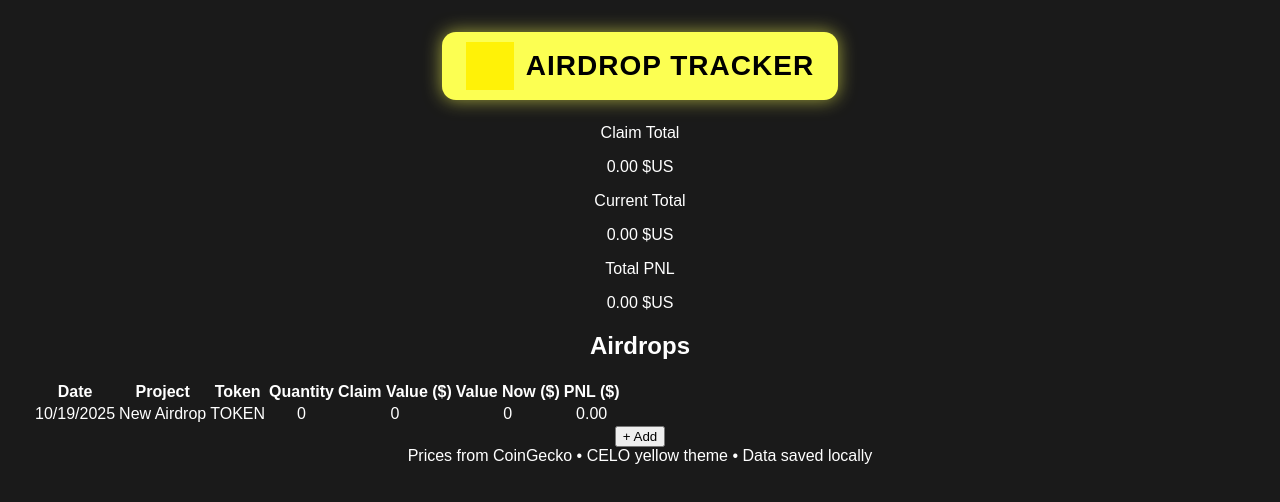
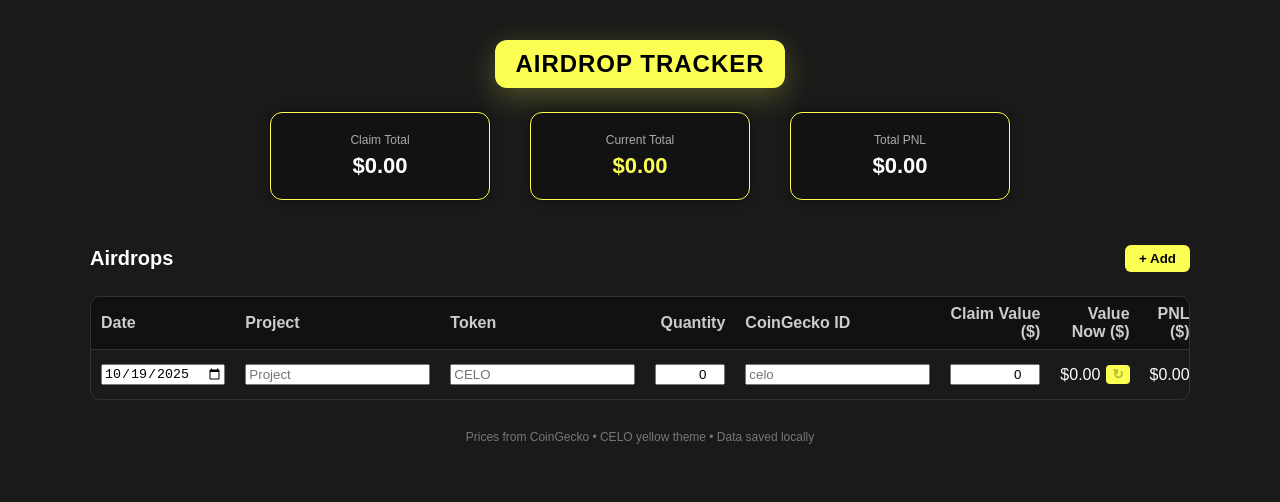
Before and after one commit to mcieric/airdrop-tracker, a React (Vite) app: page / in a window 1280 px wide. Both pictures are taken after a click on the button "+ Add". Shown: the top 502 px of the page. Built offline with nearby package versions, Linux system fonts and the light colour scheme.

Commit message:
feat: adjust logo color filter and header style

```diff
--- a/src/App.jsx
+++ b/src/App.jsx
@@ -1,164 +1,359 @@
-import React, { useState, useEffect } from "react";
-import "./App.css";
+import { useEffect, useMemo, useState } from "react";
 
-function App() {
-  const [airdrops, setAirdrops] = useState([]);
-  const [totals, setTotals] = useState({ claim: 0, current: 0, pnl: 0 });
+const CELO_YELLOW = "#FCFF52";
+const BG = "#1A1A1A";
+const LS_KEY = "airdrop_tracker_rows_v1";
 
-  // --- LOAD DATA FROM LOCALSTORAGE ---
+function usd(n) {
+  if (n == null || Number.isNaN(n)) return "—";
+  return n.toLocaleString(undefined, {
+    style: "currency",
+    currency: "USD",
+    maximumFractionDigits: 2,
+  });
+}
+
+export default function App() {
+  // --- state & persistence ---
+  const [rows, setRows] = useState(() => {
+    try {
+      return JSON.parse(localStorage.getItem(LS_KEY)) ?? [];
+    } catch {
+      return [];
+    }
+  });
   useEffect(() => {
-    const saved = localStorage.getItem("airdrops");
-    if (saved) setAirdrops(JSON.parse(saved));
-  }, []);
+    localStorage.setItem(LS_KEY, JSON.stringify(rows));
+  }, [rows]);
 
-  // --- SAVE DATA LOCALLY ---
-  useEffect(() => {
-    localStorage.setItem("airdrops", JSON.stringify(airdrops));
-  }, [airdrops]);
+  const [loadingId, setLoadingId] = useState(null);
 
-  // --- ADD A NEW AIRDROP ---
-  const addAirdrop = () => {
-    const newDrop = {
-      date: new Date().toLocaleDateString(),
-      project: "New Airdrop",
-      token: "TOKEN",
-      quantity: 0,
-      claimValue: 0,
-      valueNow: 0,
-    };
-    setAirdrops([...airdrops, newDrop]);
-  };
+  // --- totals ---
+  const totals = useMemo(() => {
+    const claim = rows.reduce((s, r) => s + (Number(r.claimUsd) || 0), 0);
+    const current = rows.reduce(
+      (s, r) => s + (Number(r.qty) || 0) * (Number(r.priceNow) || 0),
+      0
+    );
+    const pnl = current - claim;
+    return { claim, current, pnl };
+  }, [rows]);
 
-  // --- CALCULATE TOTALS ---
-  useEffect(() => {
-    const claim = airdrops.reduce((acc, x) => acc + x.claimValue, 0);
-    const current = airdrops.reduce((acc, x) => acc + x.valueNow, 0);
-    const pnl = current - claim;
-    setTotals({ claim, current, pnl });
-  }, [airdrops]);
+  // --- helpers ---
+  function addRow() {
+    setRows((r) => [
+      ...r,
+      {
+        id: crypto.randomUUID(),
+        date: new Date().toISOString().slice(0, 10),
+        project: "",
+        token: "",
+        qty: 0,
+        cgId: "",
+        claimUsd: 0,
+        priceNow: 0,
+        soldUsd: null,
+      },
+    ]);
+  }
+  function updateRow(id, patch) {
+    setRows((r) => r.map((x) => (x.id === id ? { ...x, ...patch } : x)));
+  }
+  function removeRow(id) {
+    setRows((r) => r.filter((x) => x.id !== id));
+  }
 
-  // --- RENDER ---
+  async function refreshPrice(id, cgId) {
+    if (!cgId) return;
+    setLoadingId(id);
+    try {
+      const url = `https://api.coingecko.com/api/v3/simple/price?ids=${encodeURIComponent(
+        cgId
+      )}&vs_currencies=usd`;
+      const res = await fetch(url);
+      const j = await res.json();
+      const p = j?.[cgId]?.usd;
+      if (typeof p === "number") updateRow(id, { priceNow: p });
+    } catch {
+      // ignore network errors for MVP
+    } finally {
+      setLoadingId(null);
+    }
+  }
+
+  // --- UI ---
   return (
-    <div className="min-h-screen bg-black text-white p-8">
-      {/* HEADER */}
+    <main
+      style={{
+        background: BG,
+        color: "white",
+        minHeight: "100vh",
+        padding: "40px 20px",
+        fontFamily: "Arial, sans-serif",
+      }}
+    >
+      {/* HEADER (badge jaune) */}
       <div style={{ textAlign: "center", marginBottom: 24 }}>
         <div
           style={{
-            background: "#FCFF52",
+            background: CELO_YELLOW,
             color: "#000",
-            display: "inline-flex",
-            alignItems: "center",
-            justifyContent: "center",
-            padding: "10px 24px",
-            borderRadius: 14,
+            display: "inline-block",
+            padding: "10px 20px",
+            borderRadius: 12,
             fontWeight: 800,
-            fontSize: 28,
+            fontSize: 24,
             letterSpacing: "1px",
-            boxShadow: "0 0 18px rgba(252, 255, 82, 0.6)",
+            boxShadow: "0 8px 30px rgba(252,255,82,0.25)",
           }}
         >
-          <img
-            src="/logo.png"
-            alt="Logo"
-            style={{
-              height: 48,
-              marginRight: 12,
-              filter:
-                "brightness(0) saturate(100%) invert(85%) sepia(90%) saturate(800%) hue-rotate(350deg)",
-            }}
-          />
           AIRDROP TRACKER
         </div>
       </div>
 
-      {/* TOTALS SECTION */}
-      <div className="flex flex-wrap justify-center gap-6 mb-10">
-        <div className="border border-yellow-400 rounded-xl p-6 text-center w-60">
-          <p className="text-gray-300">Claim Total</p>
-          <p className="text-2xl font-bold text-yellow-400">
-            {totals.claim.toFixed(2)} $US
-          </p>
-        </div>
-        <div className="border border-yellow-400 rounded-xl p-6 text-center w-60">
-          <p className="text-gray-300">Current Total</p>
-          <p className="text-2xl font-bold text-yellow-400">
-            {totals.current.toFixed(2)} $US
-          </p>
-        </div>
-        <div className="border border-yellow-400 rounded-xl p-6 text-center w-60">
-          <p className="text-gray-300">Total PNL</p>
-          <p className="text-2xl font-bold text-yellow-400">
-            {totals.pnl.toFixed(2)} $US
-          </p>
-        </div>
-      </div>
+      {/* TOTAL CARDS */}
+      <section
+        style={{
+          display: "flex",
+          justifyContent: "center",
+          gap: 40,
+          marginBottom: 30,
+          flexWrap: "wrap",
+        }}
+      >
+        <Card title="Claim Total" value={usd(totals.claim)} />
+        <Card title="Current Total" value={usd(totals.current)} accent />
+        <Card
+          title="Total PNL"
+          value={usd(totals.pnl)}
+          tone={totals.pnl > 0 ? "good" : totals.pnl < 0 ? "bad" : "neutral"}
+        />
+      </section>
 
       {/* TABLE */}
-      <h2 className="text-2xl font-bold mb-4">Airdrops</h2>
-      <div className="overflow-x-auto border border-gray-700 rounded-xl">
-        <table className="w-full text-left">
-          <thead className="bg-gray-900 text-yellow-300">
-            <tr>
-              <th className="p-3">Date</th>
-              <th className="p-3">Project</th>
-              <th className="p-3">Token</th>
-              <th className="p-3">Quantity</th>
-              <th className="p-3">Claim Value ($)</th>
-              <th className="p-3">Value Now ($)</th>
-              <th className="p-3">PNL ($)</th>
-            </tr>
-          </thead>
-          <tbody>
-            {airdrops.length === 0 ? (
+      <section style={{ maxWidth: 1100, margin: "0 auto" }}>
+        <div
+          style={{
+            display: "flex",
+            justifyContent: "space-between",
+            alignItems: "center",
+            marginBottom: 10,
+          }}
+        >
+          <h2 style={{ fontSize: 20, fontWeight: "bold" }}>Airdrops</h2>
+          <button
+            onClick={addRow}
+            style={{
+              background: CELO_YELLOW,
+              color: "black",
+              fontWeight: 600,
+              border: "none",
+              borderRadius: 6,
+              padding: "6px 14px",
+              cursor: "pointer",
+            }}
+          >
+            + Add
+          </button>
+        </div>
+
+        <div style={{ overflowX: "auto", border: "1px solid #333", borderRadius: 10 }}>
+          <table style={{ width: "100%", borderCollapse: "collapse" }}>
+            <thead style={{ background: "#111", color: "#ccc" }}>
               <tr>
-                <td
-                  colSpan="7"
-                  className="text-center text-gray-500 py-6 italic"
-                >
-                  Click “+ Add” to start.
-                </td>
+                <Th>Date</Th>
+                <Th>Project</Th>
+                <Th>Token</Th>
+                <Th align="right">Quantity</Th>
+                <Th>CoinGecko ID</Th>
+                <Th align="right">Claim Value ($)</Th>
+                <Th align="right">Value Now ($)</Th>
+                <Th align="right">PNL ($)</Th>
+                <Th align="right">PNL (%)</Th>
+                <Th align="right">HOLD / SELL</Th>
+                <Th />
               </tr>
-            ) : (
-              airdrops.map((drop, i) => (
-                <tr key={i} className="border-t border-gray-800">
-                  <td className="p-3">{drop.date}</td>
-                  <td className="p-3">{drop.project}</td>
-                  <td className="p-3">{drop.token}</td>
-                  <td className="p-3">{drop.quantity}</td>
-                  <td className="p-3">{drop.claimValue}</td>
-                  <td className="p-3">{drop.valueNow}</td>
-                  <td
-                    className={`p-3 ${
-                      drop.valueNow - drop.claimValue >= 0
-                        ? "text-green-400"
-                        : "text-red-400"
-                    }`}
-                  >
-                    {(drop.valueNow - drop.claimValue).toFixed(2)}
+            </thead>
+            <tbody>
+              {rows.length === 0 && (
+                <tr>
+                  <td colSpan={11} style={{ textAlign: "center", padding: 20, color: "#999" }}>
+                    Click “+ Add” to start.
                   </td>
                 </tr>
-              ))
-            )}
-          </tbody>
-        </table>
+              )}
+
+              {rows.map((r) => {
+                const current = (Number(r.qty) || 0) * (Number(r.priceNow) || 0);
+                const pnl = current - (Number(r.claimUsd) || 0);
+                const pct = r.claimUsd ? pnl / Number(r.claimUsd) : 0;
+                const pctStr = r.claimUsd ? `${(pct * 100).toFixed(2)}%` : "—";
+                const pctColor = pct > 0 ? "limegreen" : pct < 0 ? "red" : "#ccc";
+                const mood = pct > 0 ? "😄" : pct < 0 ? "😞" : "😐";
+
+                return (
+                  <tr key={r.id} style={{ borderTop: "1px solid #333" }}>
+                    <Td>
+                      <input
+                        type="date"
+                        value={r.date}
+                        onChange={(e) => updateRow(r.id, { date: e.target.value })}
+                      />
+                    </Td>
+                    <Td>
+                      <input
+                        value={r.project}
+                        onChange={(e) => updateRow(r.id, { project: e.target.value })}
+                        placeholder="Project"
+                      />
+                    </Td>
+                    <Td>
+                      <input
+                        value={r.token}
+                        onChange={(e) => updateRow(r.id, { token: e.target.value })}
+                        placeholder="CELO"
+                      />
+                    </Td>
+                    <Td align="right">
+                      <input
+                        type="number"
+                        step="any"
+                        value={r.qty}
+                        onChange={(e) => updateRow(r.id, { qty: Number(e.target.value) })}
+                        style={{ width: 70, textAlign: "right" }}
+                      />
+                    </Td>
+                    <Td>
+                      <input
+                        value={r.cgId}
+                        onChange={(e) => updateRow(r.id, { cgId: e.target.value })}
+                        placeholder="celo"
+                      />
+                    </Td>
+                    <Td align="right">
+                      <input
+                        type="number"
+                        step="any"
+                        value={r.claimUsd}
+                        onChange={(e) => updateRow(r.id, { claimUsd: Number(e.target.value) })}
+                        style={{ width: 90, textAlign: "right" }}
+                      />
+                    </Td>
+                    <Td align="right">
+                      <div
+                        style={{
+                          display: "flex",
+                          justifyContent: "flex-end",
+                          alignItems: "center",
+                          gap: 6,
+                        }}
+                      >
+                        <span>{usd(current)}</span>
+                        <button
+                          onClick={() => refreshPrice(r.id, r.cgId)}
+                          disabled={!r.cgId || loadingId === r.id}
+                          style={{
+                            background: CELO_YELLOW,
+                            border: "none",
+                            padding: "2px 6px",
+                            borderRadius: 4,
+                            cursor: "pointer",
+                            opacity: loadingId === r.id ? 0.6 : 1,
+                            fontWeight: "bold",
+                          }}
+                          title="Refresh price"
+                        >
+                          {loadingId === r.id ? "…" : "↻"}
+                        </button>
+                      </div>
+                    </Td>
+                    <Td align="right" style={{ color: pnl > 0 ? "limegreen" : pnl < 0 ? "red" : "#ccc" }}>
+                      {usd(pnl)}
+                    </Td>
+                    <Td align="right" style={{ color: pctColor }}>
+                      {pctStr} {mood}
+                    </Td>
+                    <Td align="right">
+                      {r.soldUsd ? (
+                        <span style={{ color: "limegreen", fontWeight: 600 }}>
+                          SOLD ✅ ({usd(r.soldUsd)})
+                        </span>
+                      ) : (
+                        <button
+                          onClick={() => {
+                            const val = prompt("How much did you sell (in USD)?");
+                            const n = Number(val);
+                            if (!Number.isNaN(n) && n > 0) updateRow(r.id, { soldUsd: n });
+                          }}
+                          style={{
+                            background: CELO_YELLOW,
+                            border: "none",
+                            padding: "4px 10px",
+                            borderRadius: 4,
+                            fontWeight: 600,
+                            cursor: "pointer",
+                          }}
+                        >
+                          SELL
+                        </button>
+                      )}
+                    </Td>
+                    <Td align="right">
+                      <button
+                        onClick={() => removeRow(r.id)}
+                        style={{ color: "#888", background: "none", border: "none", cursor: "pointer" }}
+                        title="Delete"
+                      >
+                        ✕
+                      </button>
+                    </Td>
+                  </tr>
+                );
+              })}
+            </tbody>
+          </table>
+        </div>
+
+        <footer style={{ textAlign: "center", marginTop: 30, color: "#777", fontSize: 12 }}>
+          Prices from CoinGecko • CELO yellow theme • Data saved locally
+        </footer>
+      </section>
+    </main>
+  );
+}
+
+function Card({ title, value, accent = false, tone = "neutral" }) {
+  const color = tone === "good" ? "limegreen" : tone === "bad" ? "red" : "white";
+  return (
+    <div
+      style={{
+        background: "#121212",
+        borderRadius: 12,
+        padding: 20,
+        border: `1px solid ${CELO_YELLOW}`,
+        width: 220,
+        textAlign: "center",
+        boxShadow: "0 0 10px rgba(0,0,0,0.4)",
+      }}
+    >
+      <div style={{ fontSize: 12, color: "#aaa" }}>{title}</div>
+      <div
+        style={{
+          fontSize: 22,
+          fontWeight: 800,
+          marginTop: 6,
+          color: accent ? CELO_YELLOW : color,
+        }}
+      >
+        {value}
       </div>
-
-      {/* ADD BUTTON */}
-      <div className="flex justify-end mt-6">
-        <button
-          onClick={addAirdrop}
-          className="bg-yellow-400 text-black font-bold px-4 py-2 rounded-lg hover:bg-yellow-300"
-        >
-          + Add
-        </button>
-      </div>
-
-      {/* FOOTER */}
-      <footer className="text-center text-sm text-gray-500 mt-12">
-        Prices from CoinGecko • CELO yellow theme • Data saved locally
-      </footer>
     </div>
   );
 }
 
-export default App;
+function Th({ children, align = "left" }) {
+  return <th style={{ textAlign: align, padding: "8px 10px", fontWeight: 600 }}>{children}</th>;
+}
+function Td({ children, align = "left" }) {
+  return <td style={{ textAlign: align, padding: "6px 10px" }}>{children}</td>;
+}
```
